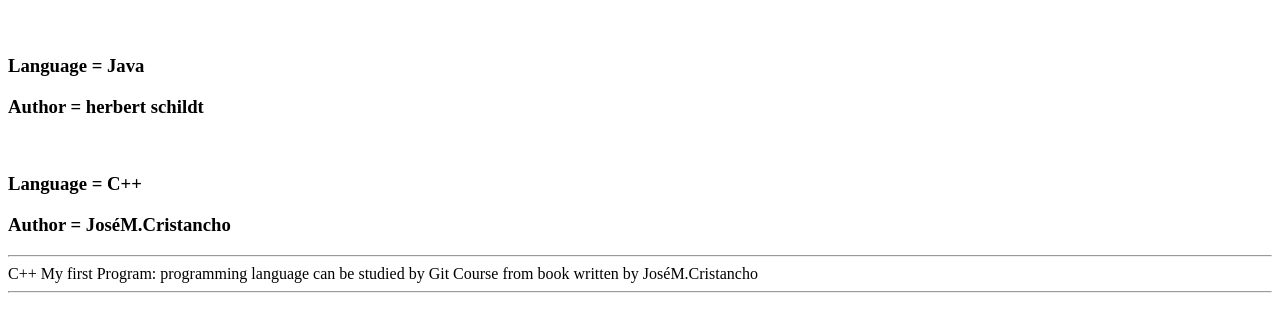
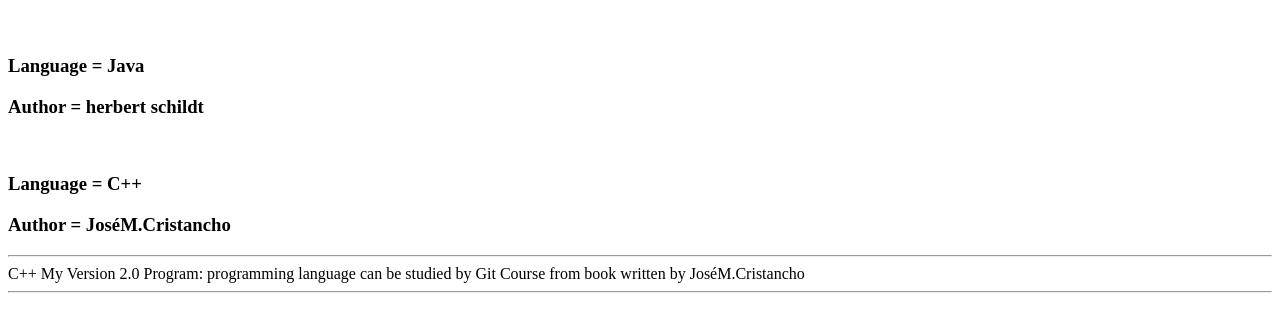
Before and after one commit to jmcristanchom/CourseGitHub, a plain HTML site: page index.htm in a window 1280 px wide. Shown: the part 48-380 px from the top of the page. Drawn offline with Linux system fonts and the light colour scheme.

Commit message:
La Version 2.0 del programa

```diff
--- a/index.htm
+++ b/index.htm
@@ -16,7 +16,7 @@
          document.write("<h3>Author = " + object2.author+"</h3>");
 
          document.write("<hr />");
-         document.write(object2.language + " My first Program: programming language can be studied by Git Course " + "from book written by " + object2.author);
+         document.write(object2.language + " My Version 2.0  Program: programming language can be studied by Git Course " + "from book written by " + object2.author);
          document.write("<hr />");
 
       </script>
```
